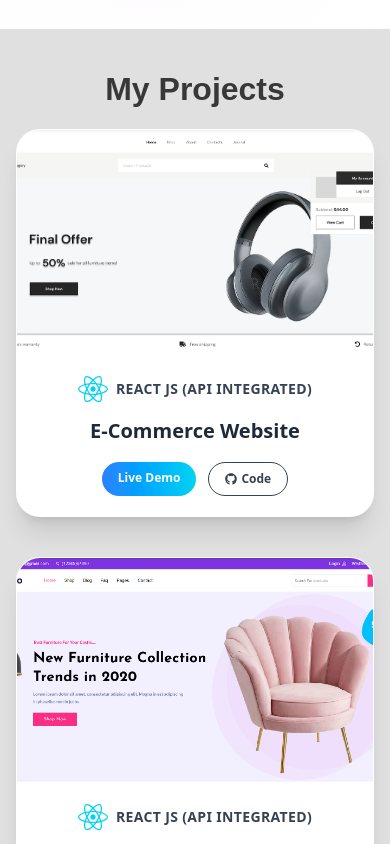
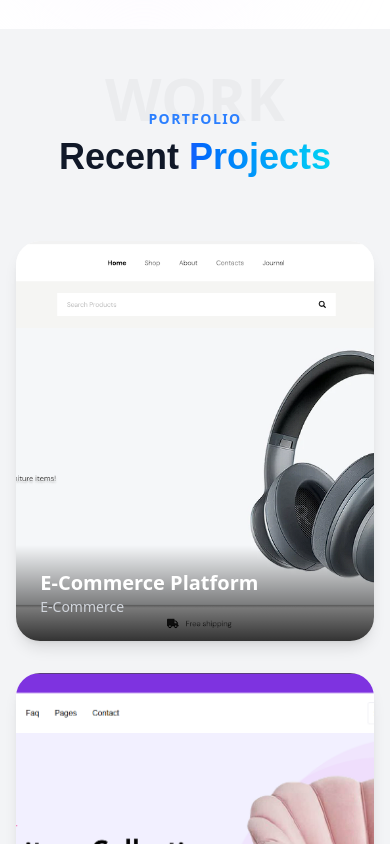
Before and after one commit to khaled6013/MY-PORTFOLIO, a React (Vite) app: page / in a window 390 px wide. Shown: the part 3520-4364 px from the top of the page. Built offline with nearby package versions, Linux system fonts and the light colour scheme.

Commit message:
project part update

```diff
--- a/src/components/Project.jsx
+++ b/src/components/Project.jsx
@@ -1,129 +1,147 @@
 import React from "react";
 import { motion } from "framer-motion";
-import { FaReact, FaGithub } from "react-icons/fa";
-import { SiNextdotjs } from "react-icons/si";
+import { FaGithub, FaExternalLinkAlt } from "react-icons/fa";
 
 import ecom from "../assets/e-com.png";
 import qu from "../assets/qu.png";
 import cyber from "../assets/cyber.png";
-import part from "../assets/part.png";
 import hekto from "../assets/hekto.png";
-import Authentication from '../assets/Athu.png'
+import Authentication from '../assets/Athu.png';
 
 const projects = [
   {
-    title: "E-Commerce Website",
-    tech: "React JS (API Integrated)",
-    icon: <FaReact className="text-cyan-400 text-3xl" />,
+    title: "E-Commerce Platform",
+    category: "E-Commerce",
+    tech: ["React", "API", "Tailwind"],
     img: ecom,
     link: "https://zingy-mochi-1d5f2f.netlify.app/",
     github: "https://github.com/khaled6013/E-commerce",
+    color: "from-blue-400 to-cyan-300"
   },
   {
     title: "Hekto Shop",
-    tech: "React JS (API Integrated)",
-    icon: <FaReact className="text-cyan-400 text-3xl" />,
+    category: "E-Commerce",
+    tech: ["React", "API", "Tailwind" , "AI Chat System"],
     img: hekto,
     link: "https://e-commerce-m-ten.vercel.app/",
     github: "https://github.com/khaled6013/E-commerce--M-",
+    color: "from-purple-400 to-pink-300"
   },
   {
-    title: "Quarter",
-    tech: "Next JS (Multi Page)",
-    icon: <SiNextdotjs className="text-black text-3xl" />,
+    title: "Quarter Real Estate",
+    category: "Business",
+    tech: ["Next.js", "framer-motion","Tailwind"],
     img: qu,
     link: "https://quarter-next-js.vercel.app/",
     github: "https://github.com/khaled6013/Quarter-next-js",
+    color: "from-orange-400 to-red-300"
   },
   {
-    title: "Cyber Landing Page",
-    tech: "Next JS (Single Page)",
-    icon: <SiNextdotjs className="text-black text-3xl" />,
+    title: "Cyber AI Landing",
+    category: "Technology",
+    tech: ["Next.js", "Tailwind", "GSAP"],
     img: cyber,
     link: "https://cyber-ai-iota.vercel.app/",
     github: "https://github.com/khaled6013/cyber-ai",
+    color: "from-emerald-400 to-teal-300"
   },
   {
-    title: "Authentication",
-    tech: "React JS (Authentication)",
-    icon: <FaReact className="text-cyan-400 text-3xl" />,
+    title: "Secure Auth System",
+    category: "Security",
+    tech: ["React", "Tailwind", "Firebase"],
     img: Authentication,
     link: "https://authentication-rouge-seven.vercel.app/",
     github: "https://github.com/khaled6013/Authentication",
+    color: "from-indigo-400 to-blue-300"
   },
 ];
 
 const Project = () => {
   return (
-    <section id="project" className="lg:py-20 py-10 bg-[#E0E0E0]">
-      <div className="w-11/12 lg:w-10/12 mx-auto text-center">
-        <h2 className="font-pops lg:font-extrabold font-bold text-black lg:text-[67px] md:text-[45px] text-[32px] opacity-75 leading-tight">
-          My Projects
-        </h2>
+    <section id="project" className="py-20 bg-[#F3F4F6] relative">
+      <div className="absolute top-10 left-0 w-full overflow-hidden leading-none pointer-events-none opacity-[0.03]">
+        <h1 className="text-[15vw] font-bold text-gray-900 text-center uppercase">Work</h1>
+      </div>
 
-        <div className="grid grid-cols-1 sm:grid-cols-2 lg:grid-cols-4 gap-10 lg:mt-10 mt-5">
+      <div className="w-11/12 max-w-7xl mx-auto relative z-10">
+
+        <div className="text-center mb-16">
+          <motion.p
+            initial={{ opacity: 0, y: 20 }}
+            whileInView={{ opacity: 1, y: 0 }}
+            className="text-blue-500 font-bold tracking-widest uppercase text-sm mb-2"
+          >
+            Portfolio
+          </motion.p>
+          <motion.h2
+            initial={{ opacity: 0, y: 20 }}
+            whileInView={{ opacity: 1, y: 0 }}
+            transition={{ delay: 0.1 }}
+            className="font-pops font-extrabold text-4xl md:text-5xl lg:text-6xl text-gray-900"
+          >
+            Recent <span className="text-transparent bg-clip-text bg-linear-to-r from-blue-600 to-cyan-400">Projects</span>
+          </motion.h2>
+        </div>
+        <div className="grid grid-cols-1 md:grid-cols-2 lg:grid-cols-3 gap-8">
           {projects.map((project, index) => (
             <motion.div
               key={index}
-              className="group relative bg-white rounded-3xl overflow-hidden shadow-xl hover:shadow-2xl transition-all duration-500 border border-transparent hover:border-blue-400"
-              whileHover={{ scale: 1.05 }}
-              whileTap={{ scale: 0.96 }}
-              initial={{ opacity: 0, y: 40 }}
+              initial={{ opacity: 0, y: 30 }}
               whileInView={{ opacity: 1, y: 0 }}
-              transition={{ duration: 0.6, delay: index * 0.1 }}
               viewport={{ once: true }}
+              transition={{ delay: index * 0.1, duration: 0.5 }}
+              className="group relative h-[400px] rounded-3xl overflow-hidden shadow-lg bg-white"
             >
-              <div className="relative h-56 md:h-64 lg:h-72 overflow-hidden">
+              <div className="absolute inset-0 w-full h-full overflow-hidden">
                 <img
                   src={project.img}
                   alt={project.title}
-                  className="object-cover w-full h-full group-hover:scale-110 transition-all duration-700"
+                  className="w-full h-full object-cover object-top transition-transform duration-700 group-hover:scale-110"
                 />
-                <div className="absolute inset-0 bg-linear-to-t from-black/80 via-black/30 to-transparent opacity-0 group-hover:opacity-100 transition-all duration-500" />
+                <div className={`absolute inset-0 bg-linear-to-t ${project.color} opacity-0 group-hover:opacity-90 transition-opacity duration-500`} />
               </div>
-              <div className="p-5 text-center relative z-10">
-                <div className="flex justify-center items-center gap-2 mb-3">
-                  {project.icon}
-                  <p className="font-semibold text-gray-700 text-sm uppercase tracking-wide">
-                    {project.tech}
-                  </p>
+              <div className="absolute inset-0 p-6 flex flex-col justify-end translate-y-10 group-hover:translate-y-0 opacity-0 group-hover:opacity-100 transition-all duration-500 z-20">
+                <div className="flex flex-wrap gap-2 mb-3">
+                  {project.tech.map((t, i) => (
+                    <span key={i} className="text-xs font-bold px-3 py-1 bg-white/20 backdrop-blur-md rounded-full text-white border border-white/30">
+                      {t}
+                    </span>
+                  ))}
                 </div>
+                <h3 className="text-2xl font-bold text-white mb-1">{project.title}</h3>
+                <p className="text-white/80 text-sm font-medium mb-6 uppercase tracking-wider">{project.category}</p>
 
-                <h3 className="font-bold text-[20px] text-gray-800 group-hover:text-blue-500 transition-all duration-300">
-                  {project.title}
-                </h3>
-                <div className="flex justify-center gap-3 mt-4">
-                    {project.link !== "#" ? (
+                <div className="flex gap-4">
                   <a
                     href={project.link}
                     target="_blank"
-                        rel="noopener noreferrer"
-                        className="inline-block text-xs font-semibold text-white bg-linear-to-r from-blue-500 to-cyan-400 px-4 py-2 rounded-full hover:shadow-lg hover:shadow-blue-400/40 transition-all duration-300"
+                    rel="noreferrer"
+                    className="flex-1 flex items-center justify-center gap-2 bg-white text-gray-900 py-3 rounded-xl font-bold hover:bg-gray-100 transition-colors shadow-lg cursor-pointer z-30"
                   >
-                        Live Demo
+                    Live Demo <FaExternalLinkAlt className="text-xs" />
                   </a>
-                    ) : (
-                      <p className="text-gray-500 text-sm italic">
-                        Coming Soon
-                      </p>
-                    )}
-
-                    {/* GitHub Button */}
                   <a
                     href={project.github}
                     target="_blank"
-                        rel="noopener noreferrer"
-                        className="inline-flex items-center gap-1 text-xs font-semibold text-gray-700 border border-gray-700 px-4 py-2 rounded-full hover:bg-black hover:text-white transition-all duration-300"
+                    rel="noreferrer"
+                    className="flex items-center justify-center w-12 h-12 bg-black/20 backdrop-blur-md border border-white/30 text-white rounded-xl hover:bg-black/40 transition-colors cursor-pointer z-30"
                   >
-                        <FaGithub /> Code
+                    <FaGithub className="text-xl" />
                   </a>
                 </div>
               </div>
+              <div className="absolute bottom-0 left-0 w-full p-6 bg-linear-to-t from-black/80 to-transparent opacity-100 group-hover:opacity-0 transition-opacity duration-500 pointer-events-none z-10">
+                 <h3 className="text-xl font-bold text-white">{project.title}</h3>
+                 <p className="text-gray-300 text-sm">{project.category}</p>
+              </div>
 
-              {/* Glow Effect */}
-              <div className="absolute inset-0 rounded-3xl opacity-0 group-hover:opacity-30 transition-all duration-500 bg-linear-to-r from-blue-400 via-cyan-300 to-purple-500 blur-xl -z-10" />
             </motion.div>
           ))}
+        </div>
+        <div className="mt-16 text-center">
+            <a href="https://github.com/khaled6013" target="_blank" className="inline-flex items-center gap-2 px-8 py-4 bg-white border border-gray-200 rounded-full font-bold text-gray-800 hover:border-blue-500 hover:text-blue-500 transition-all shadow-sm hover:shadow-md">
+                <FaGithub /> View More on GitHub
+            </a>
         </div>
       </div>
     </section>
```
Lines whose indentation alone changed are shown as unchanged.
